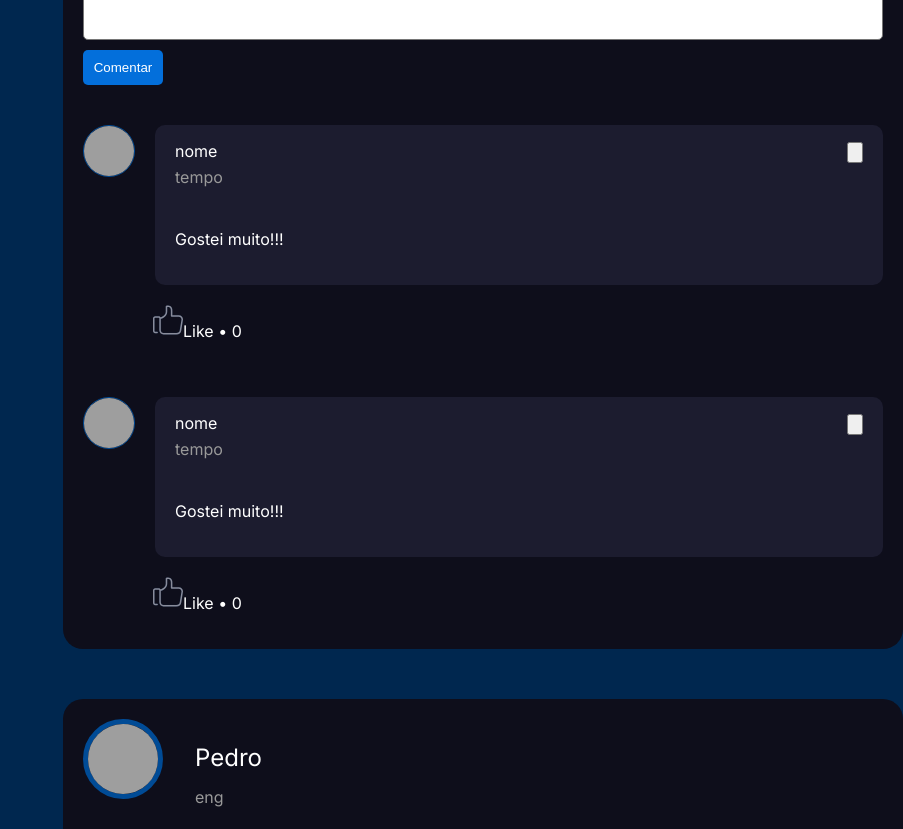
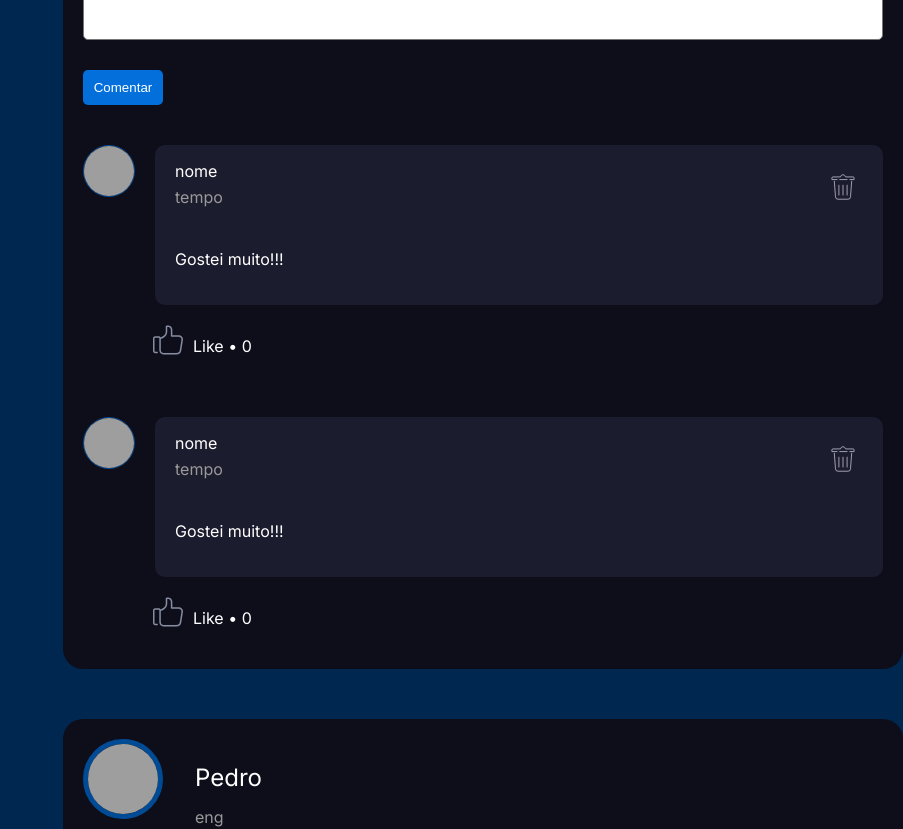
Before and after one commit to LuizFelipeVVAlves/tarefa-react, a React (Vite) app: page / in a window 1280 px wide. Shown: the part 840-1669 px from the top of the page, without its empty margins (377-1280 px from the left). Built offline with nearby package versions, Linux system fonts and the light colour scheme; grey boxes are pictures that could not be loaded.

Commit message:
MELHORIA
- Adicionei o svg da lixeira

- Adicionado a lógica de likes

```diff
--- a/src/components/comment.tsx
+++ b/src/components/comment.tsx
@@ -1,9 +1,12 @@
 import logo from '../assets/logo.svg';
+import lixeira from '../assets/delete.svg';
 import styles from '../css/styles.module.css';
+import { useState } from 'react';
 
 export default function Comment() {
-    var counter = 0;
-    var liked = false;
+
+    var [counter, setCounter] = useState(0);
+    var [liked, setLiked] = useState(false);
 
     return (
     <div style={{marginTop: '40px'}}>
@@ -14,13 +17,13 @@ export default function Comment() {
             </div>
 
             <div className={styles.comment_text}>
-                <div style={{display: 'flex', flexDirection: 'row', justifyContent: 'space-between', alignItems: 'baseline'}}>
+                <div style={{display: 'flex', flexDirection: 'row', justifyContent: 'space-between', alignItems: 'center'}}>
                     <div>
                         <p>nome</p>
                         <p style={{color: '#999999', translate: '0 -10px'}}>tempo</p>
                     </div>
                     <div>
-                        <input type="button" value="" />
+                        <input type="image" src={lixeira} style={{width: '40px', height: '40px'}}/>
                     </div>
                 </div>
                 <div>
@@ -30,7 +33,16 @@ export default function Comment() {
 
        </div>
        <div style={{marginLeft: '70px', marginTop: '20px', display: 'flex', flexDirection: 'row', justifyContent: 'flex-start'}}>
-       <svg fill={liked ? '#007DFA' : '#8D8D99'}
+       <svg onClick={(e) => {
+            if (liked) {
+                setLiked(false);
+                setCounter(counter - 1);
+            } else {
+                setLiked(true);
+                setCounter(counter + 1);
+            }
+       }}
+        fill={liked ? '#007DFA' : '#8D8D99'}
         height="30px"
         width="30px"
         version="1.1"
@@ -40,12 +52,12 @@ export default function Comment() {
         viewBox="0 0 490.2 490.2"
         xmlSpace="preserve"
         stroke="#007DFA">
-            <g id="SVGRepo_bgCarrier" stroke-width="0"></g>
-            <g id="SVGRepo_tracerCarrier" stroke-linecap="round" stroke-linejoin="round"></g>
+            <g id="SVGRepo_bgCarrier" strokeWidth="0"></g>
+            <g id="SVGRepo_tracerCarrier" strokeLinecap="round" strokeLinejoin="round"></g>
             <g id="SVGRepo_iconCarrier"> <g>
                 <path d="M490.1,234.464c0-37.6-30.6-68.3-68.3-68.3H316.2v-76.1c0-32.2-9.4-55.4-28-69c-29.4-21.6-69.8-9.3-71.5-8.7 c-5.1,1.6-8.6,6.3-8.6,11.7v85.5c0,67.3-78.1,90.2-81.4,91.2c-1,0.3-1.9,0.6-2.7,1.1c-5.8-11.6-17.8-19.6-31.6-19.6H35.2 c-19.4,0-35.2,15.8-35.2,35.2v207.9c0,19.4,15.8,35.2,35.2,35.2h33.1c6.8,0,12.3-5.5,12.3-12.3s-5.6-12.2-12.3-12.2H35.2 c-5.9,0-10.7-4.8-10.7-10.7v-207.9c0-5.9,4.8-10.7,10.7-10.7h57.3c5.9,0,10.7,4.8,10.7,10.7v196.1c0,37.6,30.6,68.3,68.3,68.3 h209.2c46.4,0,75.9-24.3,81.1-66.3l28.2-177c0.1-0.6,0.2-1.3,0.2-1.9v-2.2H490.1z M465.6,235.564l-28.1,176.5 c-3.7,30-22.8,45.3-56.8,45.3h-7.8H171.5c-24.1,0-43.8-19.6-43.8-43.8v-189.1c1.8,0.4,3.7,0.3,5.6-0.2 c4.1-1.1,99.3-28.7,99.3-114.8v-75.6c10.4-1.6,28.2-2.5,41.1,6.9c11.9,8.8,18,25.3,18,49.3v88.4c0,6.8,5.5,12.3,12.3,12.3h117.9 c24.1,0,43.8,19.6,43.8,43.8v1H465.6z"></path>
             </g> </g></svg>
-            <p>Like • {counter}</p>
+            <p className={liked ? styles.liked_text : styles.not_liked_text}>Like • {counter}</p>
        </div>
     </div>
     )
--- a/src/css/styles.module.css
+++ b/src/css/styles.module.css
@@ -80,6 +80,14 @@
     padding-bottom: 20px;
 }
 
-.like_button {
+.liked_text{
+    margin-left: 10px;
+    transform: translateY(-5px);
+    color: #007DFA ;
+}
 
+.not_liked_text{
+    margin-left: 10px;
+    transform: translateY(-5px);
+    color: white;
 }
```
Also changed, not shown: src/components/post.tsx (+6 -3 lines), src/assets/delete.svg (added).
